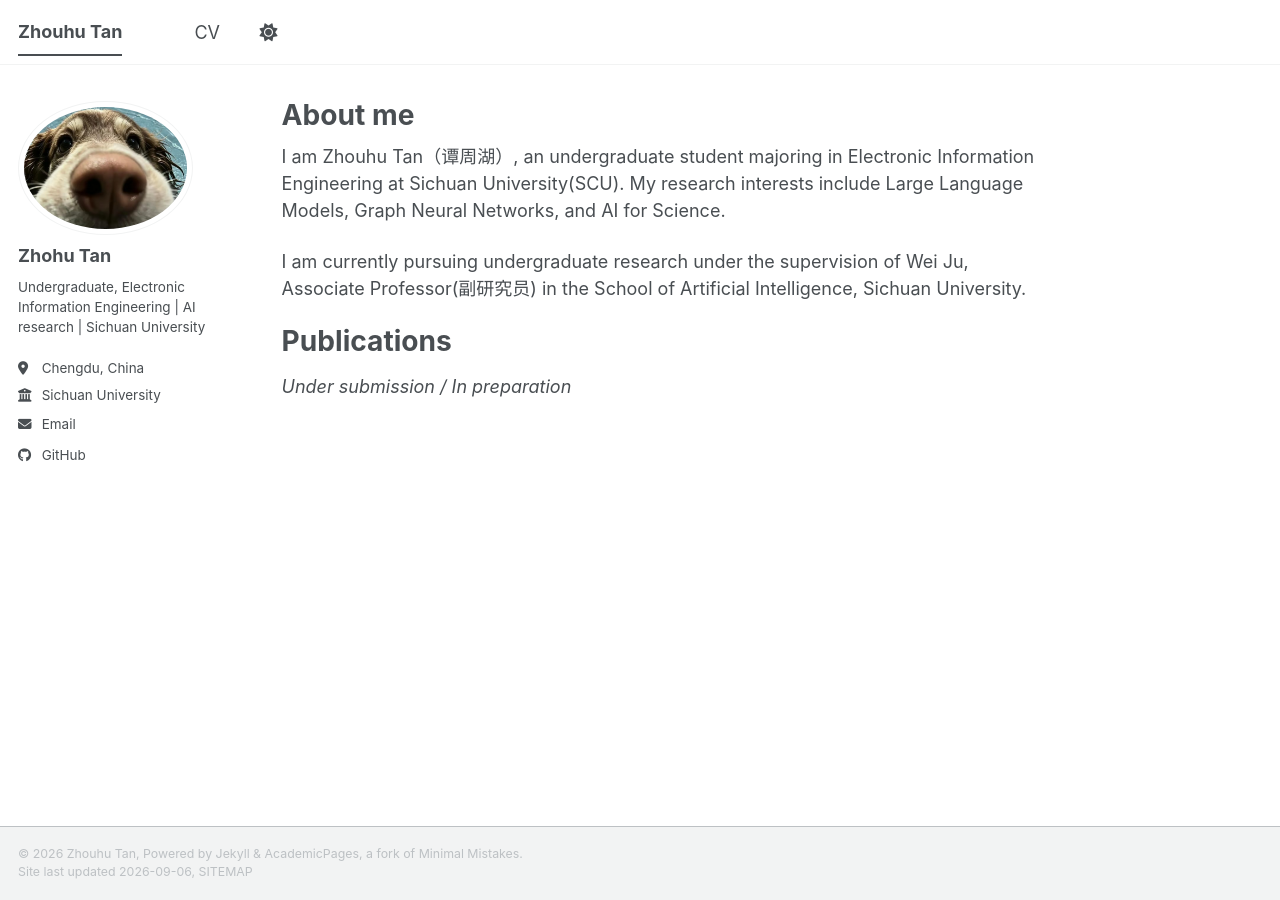
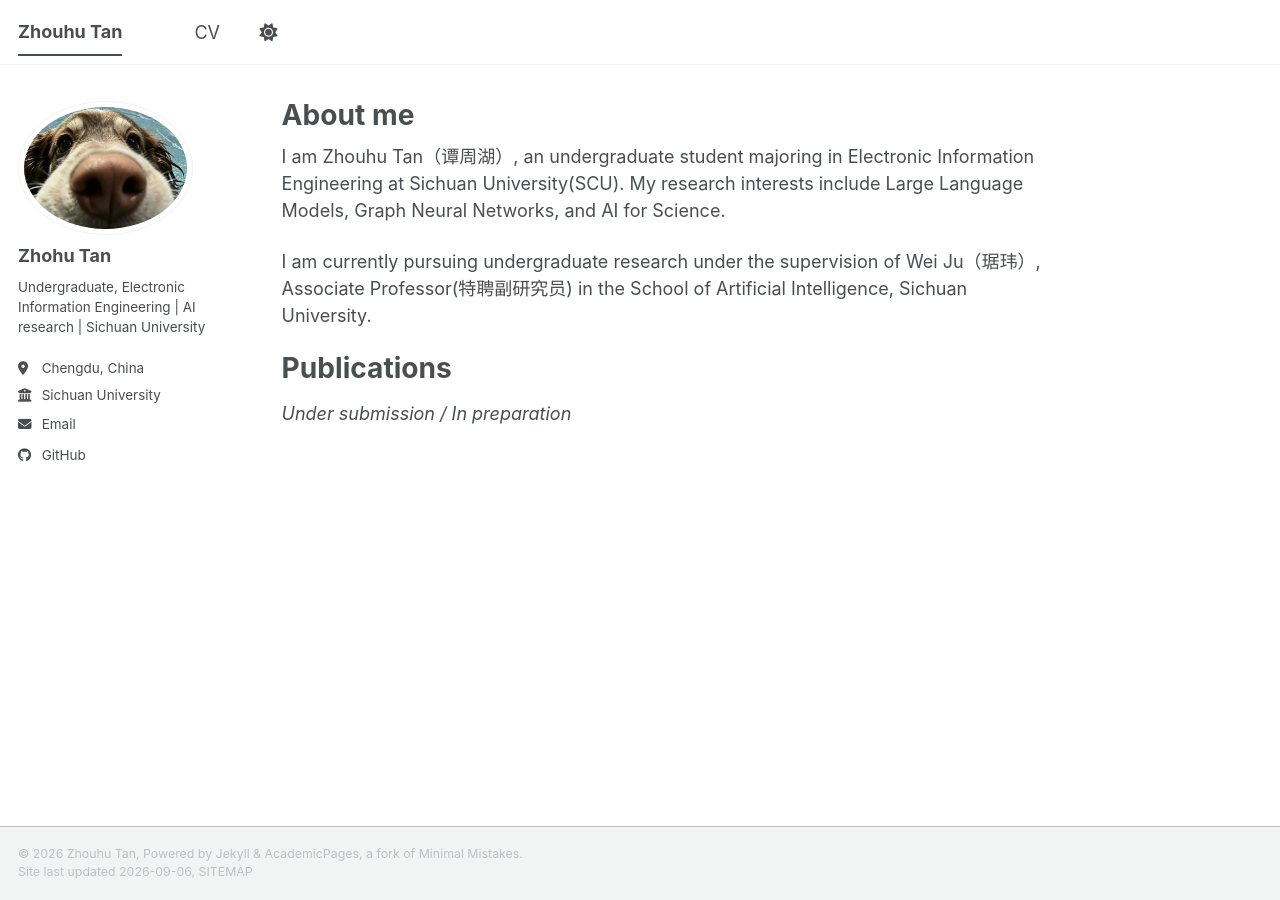
Before and after one commit to tanzhouhu/tanzhouhu.github.io, a Jekyll site: the page built from _pages/about.md, in a window 1280 px wide. Built offline with Jekyll 4.4.1, drawn with Linux system fonts in a browser that asks for light colours; a style sheet for code colours, icons or effects is not loaded.

Commit message:
Correct supervisor title in about.md
Updated the name of the supervisor to include the correct title in Chinese.

```diff
--- a/_pages/about.md
+++ b/_pages/about.md
@@ -10,7 +10,7 @@ redirect_from:
 I am Zhouhu Tan（谭周湖）, an undergraduate student majoring in Electronic Information Engineering at Sichuan University(SCU).
 My research interests include Large Language Models, Graph Neural Networks, and AI for Science.
 
-I am currently pursuing undergraduate research under the supervision of Wei Ju, Associate Professor(副研究员) in the School of Artificial Intelligence, Sichuan University.
+I am currently pursuing undergraduate research under the supervision of Wei Ju（琚玮）, Associate Professor(特聘副研究员) in the School of Artificial Intelligence, Sichuan University.
 
 Publications
 ======
```
